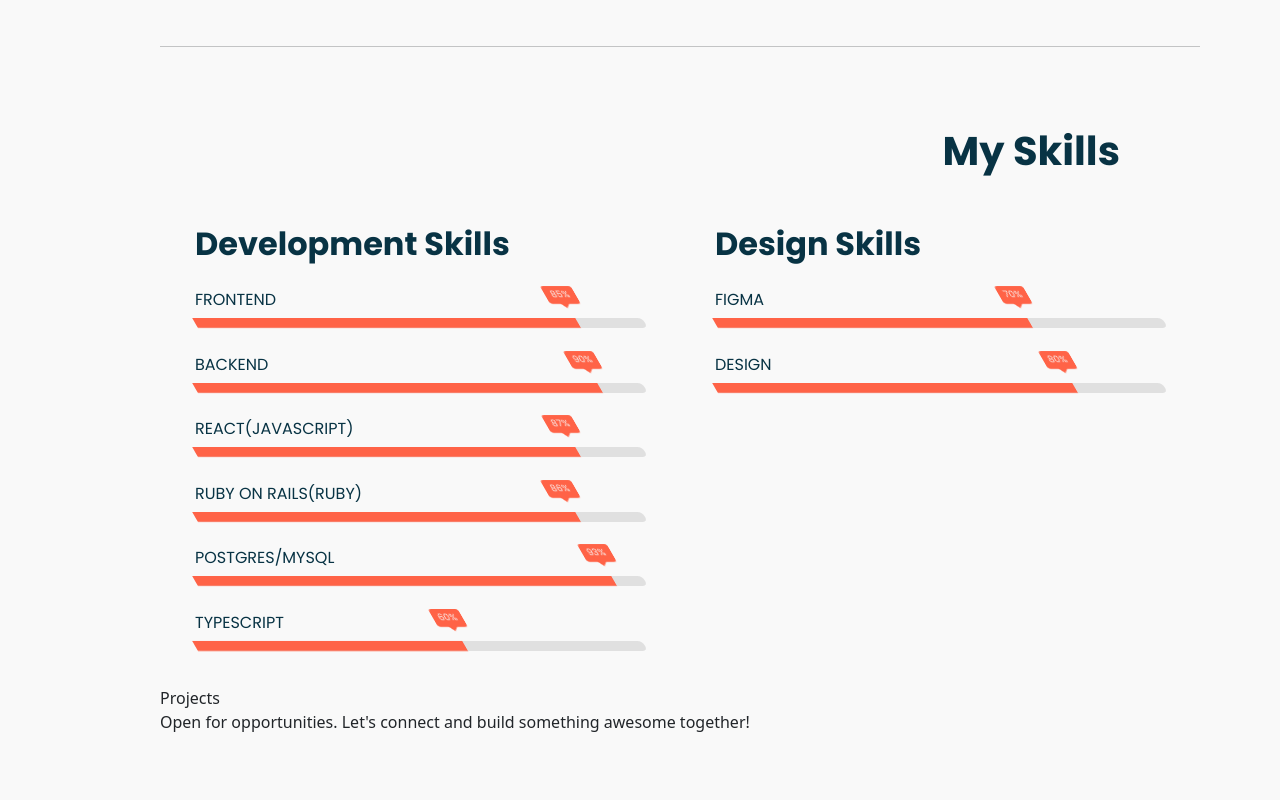
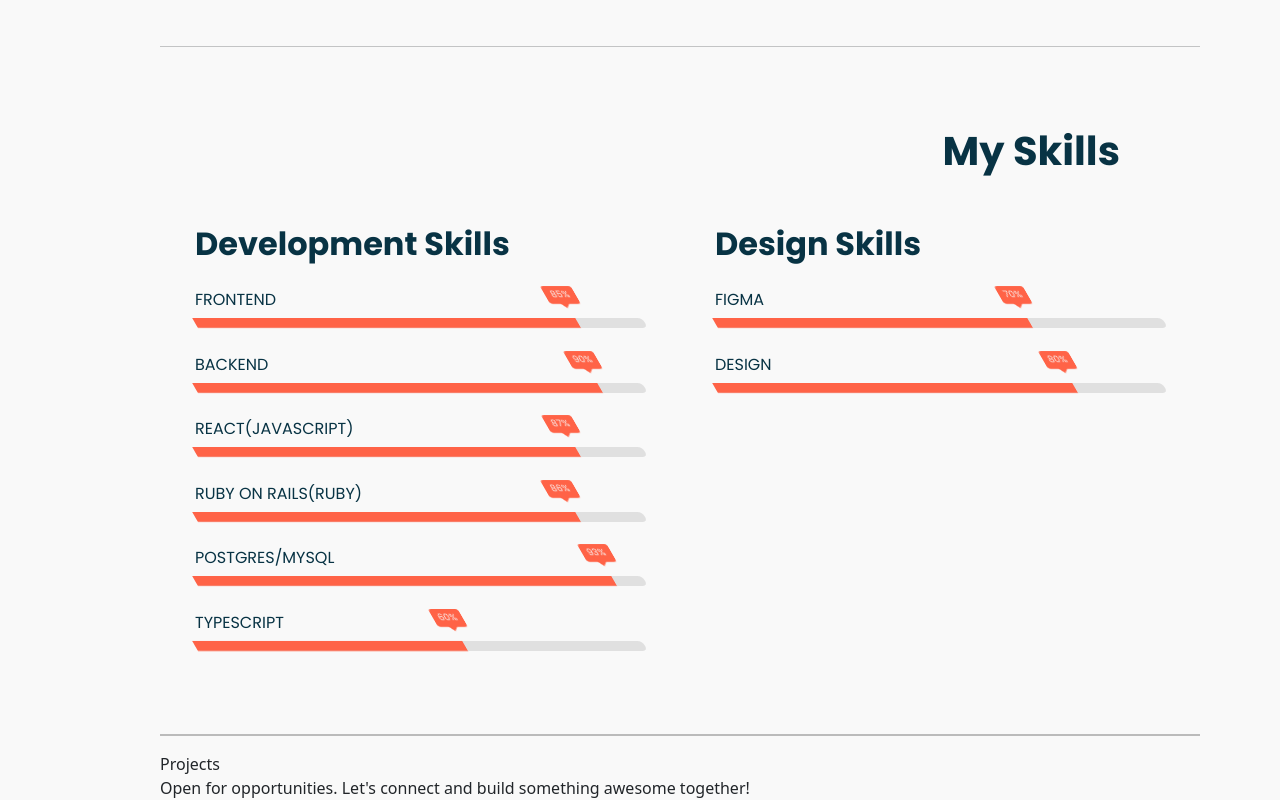
Before and after one commit to o-brayarn/portfolio, a React (Create React App) app: page / in a window 1280 px wide. Shown: the part 1977-2777 px from the top of the page. Before the commit the page ends 2711 px from the top, so only its background shows below. Built offline with nearby package versions, Linux system fonts and the light colour scheme; a web font is replaced by a local one.

Commit message:
add && style hr

```diff
--- a/src/components/skills/Skills.jsx
+++ b/src/components/skills/Skills.jsx
@@ -87,6 +87,7 @@ const Skills = () => {
 
           </div>
         </div>
+        <hr />
       </div>
     </>
   )
--- a/src/components/skills/skills.css
+++ b/src/components/skills/skills.css
@@ -112,6 +112,12 @@
   background: var(--color-subtext);
   transform: translateX(-50%) rotate(45deg);
 }
+.portfolio__skills hr {
+  margin-top: 3rem;
+  border: none;
+  background: #000;
+  height: 0.15rem;
+}
 
 @keyframes progress {
   0% {
```
